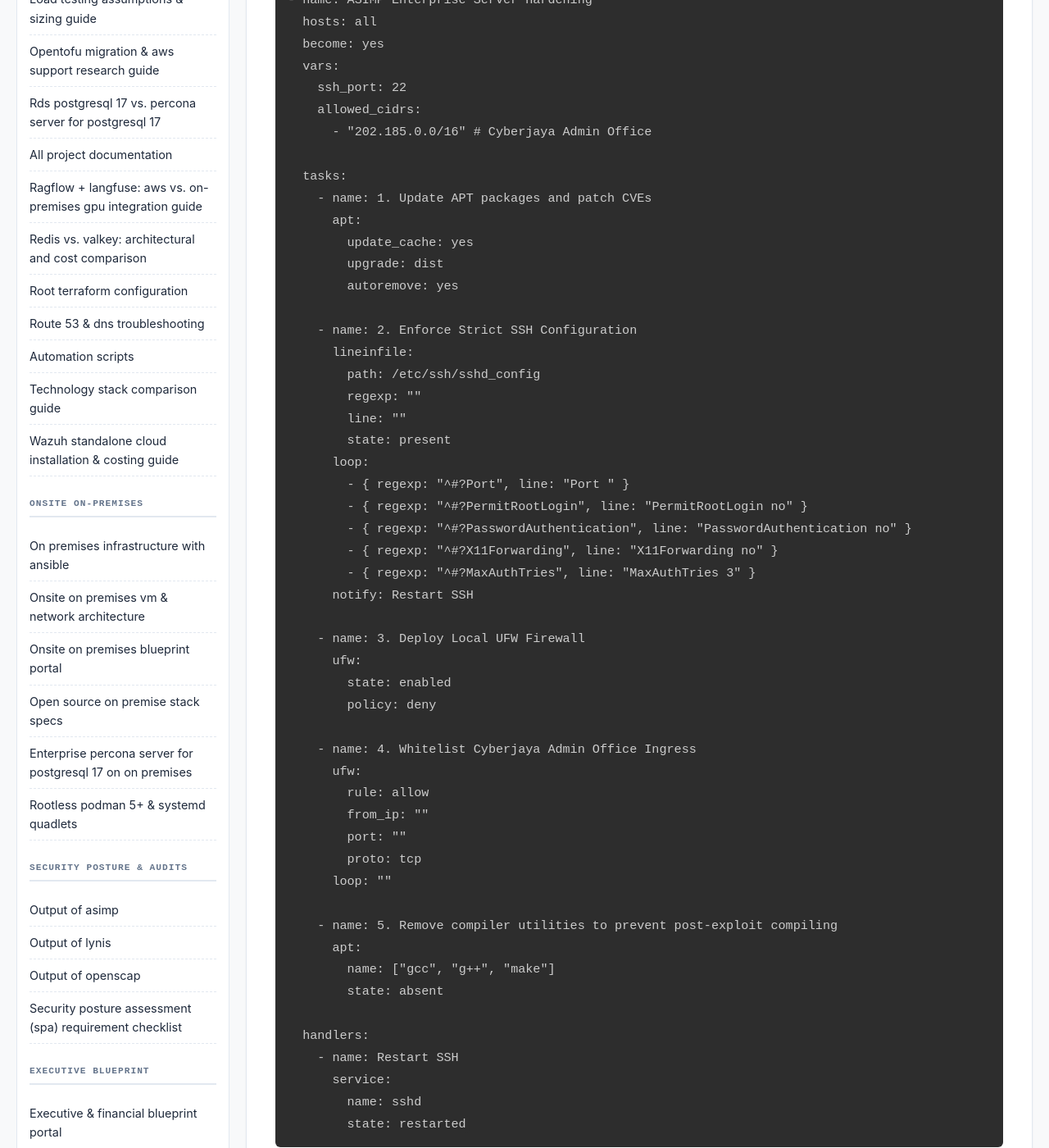
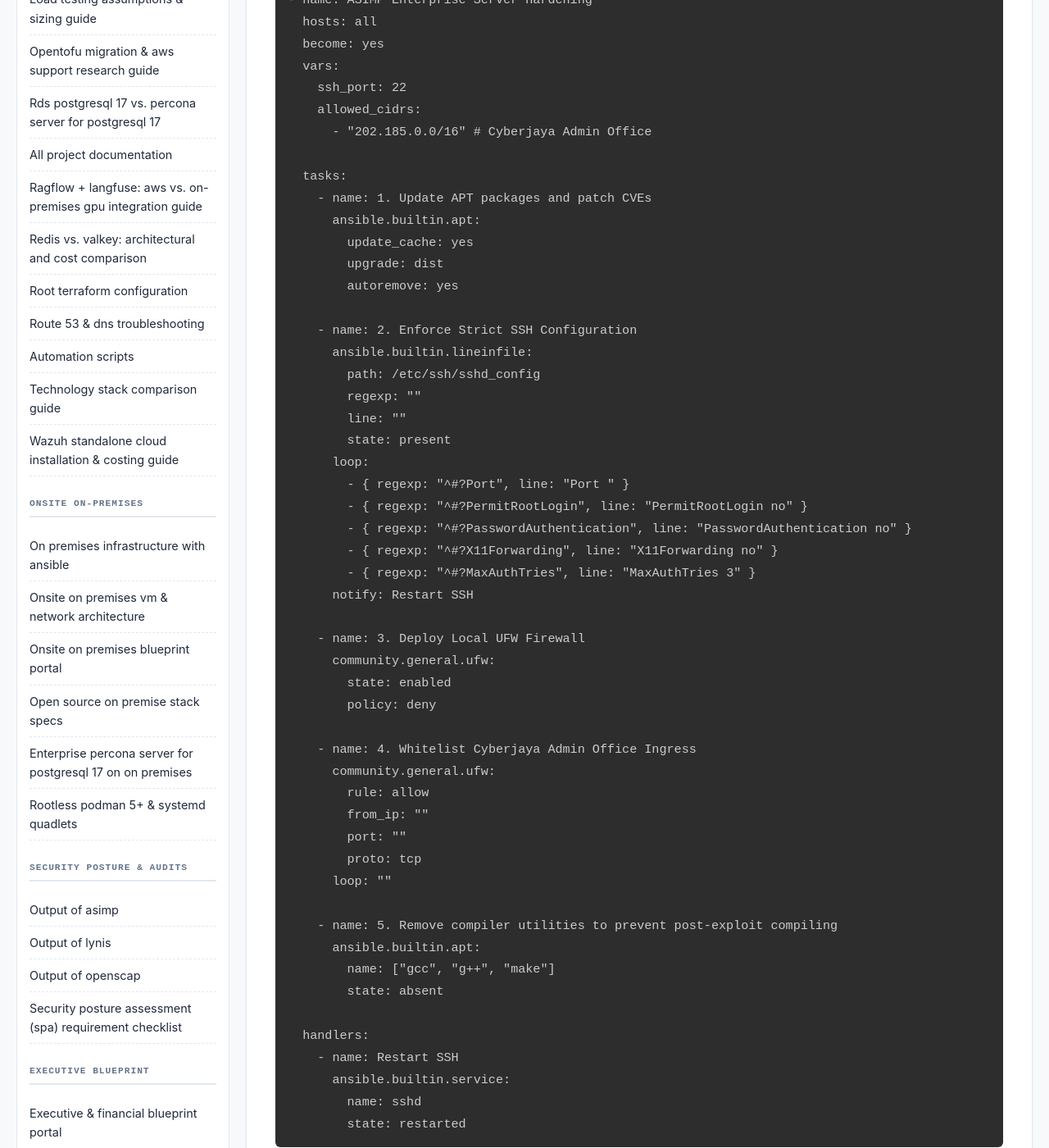
Before and after one commit to SongketMail/aws-3tier-deployment-for-ai-infra, a Jekyll site: the page built from docs/engineering/ansible_asimp_hardening.md, in a window 1280 px wide and 1400 px high, scrolled down 1315 px. Shown: the whole window at 82% size. Built offline with Jekyll 4.4.1, drawn with Linux system fonts in a browser that asks for light colours; a script that is not in the unit is left out.

Commit message:
refactor: improve code health and quality across python, bash, and ansible files
- Cleaned up extraneous f-string prefix in prepare_docs.py and removed unused pytest imports across test files, verified clean with ruff.
- Hardened bash scripts deploy.sh and destroy.sh with directory navigation checks (cd || exit 1) and standardized read -r commands.
- Updated Ansible playbook in docs/engineering/ansible_asimp_hardening.md to use Fully Qualified Collection Names (FQCN) such as ansible.builtin.apt and community.general.ufw.

Co-authored-by: google-labs-jules[bot] <161369871+google-labs-jules[bot]@users.noreply.github.com>

````diff
--- a/docs/engineering/ansible_asimp_hardening.md
+++ b/docs/engineering/ansible_asimp_hardening.md
@@ -55,13 +55,13 @@ The Ansible playbook below automates server hardening by closing security vulner
 
   tasks:
     - name: 1. Update APT packages and patch CVEs
-      apt:
+      ansible.builtin.apt:
         update_cache: yes
         upgrade: dist
         autoremove: yes
 
     - name: 2. Enforce Strict SSH Configuration
-      lineinfile:
+      ansible.builtin.lineinfile:
         path: /etc/ssh/sshd_config
         regexp: "{{ item.regexp }}"
         line: "{{ item.line }}"
@@ -75,12 +75,12 @@ The Ansible playbook below automates server hardening by closing security vulner
       notify: Restart SSH
 
     - name: 3. Deploy Local UFW Firewall
-      ufw:
+      community.general.ufw:
         state: enabled
         policy: deny
 
     - name: 4. Whitelist Cyberjaya Admin Office Ingress
-      ufw:
+      community.general.ufw:
         rule: allow
         from_ip: "{{ item }}"
         port: "{{ ssh_port }}"
@@ -88,13 +88,13 @@ The Ansible playbook below automates server hardening by closing security vulner
       loop: "{{ allowed_cidrs }}"
 
     - name: 5. Remove compiler utilities to prevent post-exploit compiling
-      apt:
+      ansible.builtin.apt:
         name: ["gcc", "g++", "make"]
         state: absent
 
   handlers:
     - name: Restart SSH
-      service:
+      ansible.builtin.service:
         name: sshd
         state: restarted
 ```
--- a/scripts/prepare_docs.py
+++ b/scripts/prepare_docs.py
@@ -248,7 +248,7 @@ def process_markdown_file(filepath, workspace_root):
 
     with open(filepath, 'w', encoding='utf-8') as f:
         f.write(new_content)
-    print(f"  -> Successfully updated with OKF v0.1 metadata")
+    print("  -> Successfully updated with OKF v0.1 metadata")
 
 def should_process_dir(dirpath):
     """
````
Also changed, not shown: tests/test_ansible_playbooks.py (+0 -1 lines), tests/test_md_compliance.py (+0 -1 lines), tests/test_podman_quadlets.py (+0 -1 lines), tests/test_prepare_docs.py (+0 -1 lines), 2 other files.
